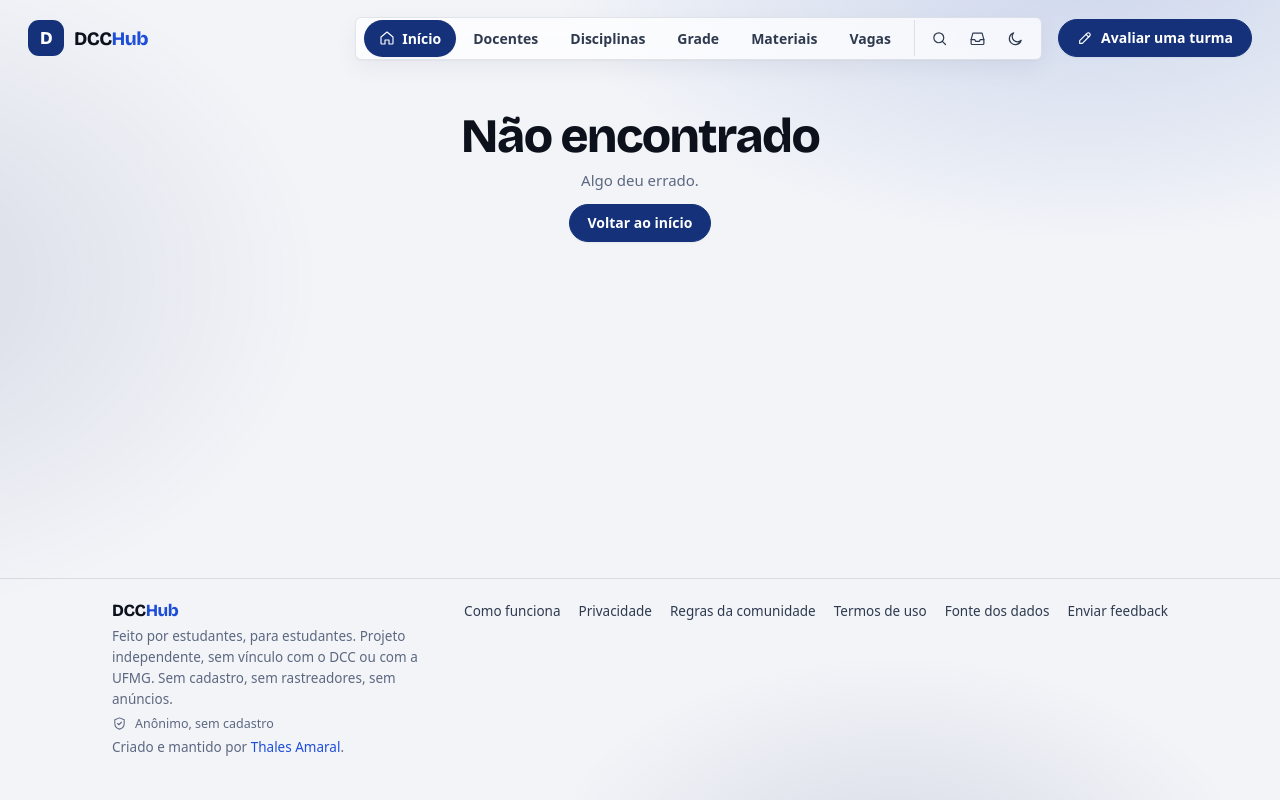
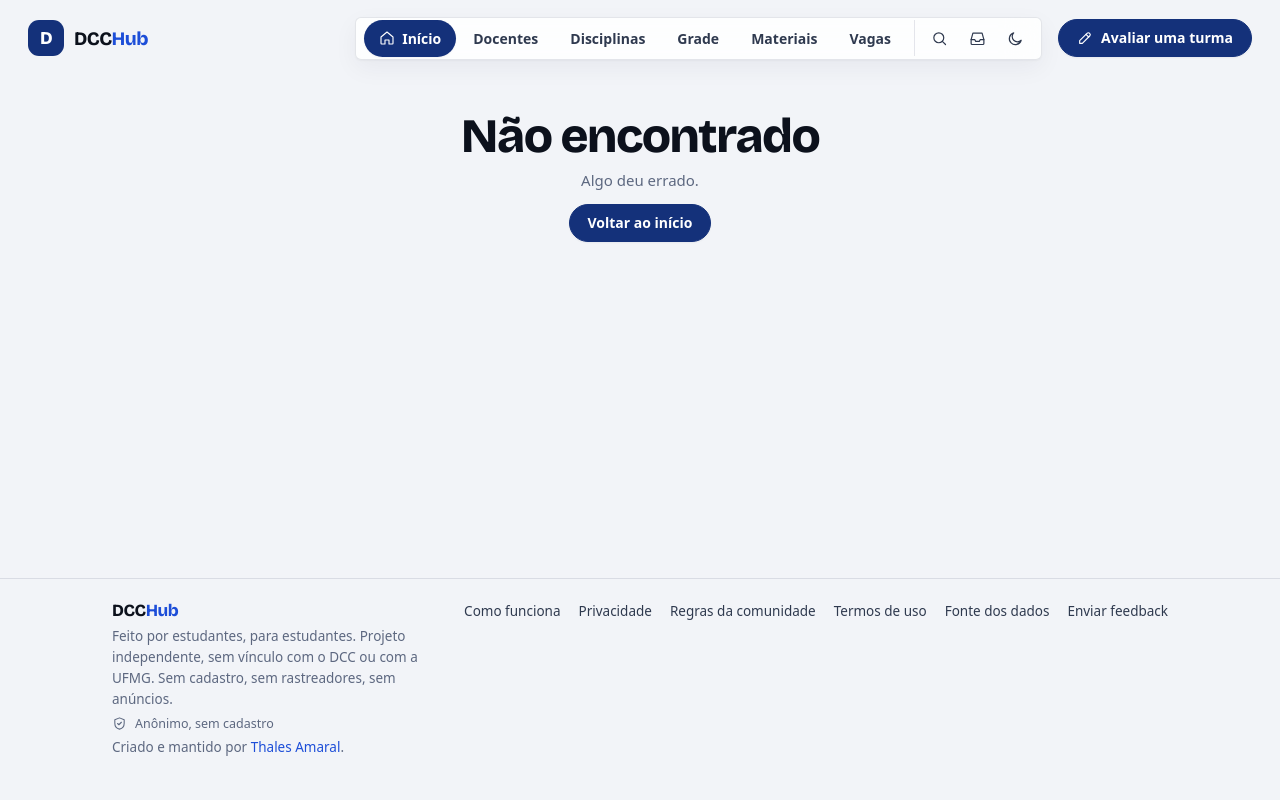
Before and after one commit to amaralthalesalves/dcchub, a plain HTML site: page static/index.html in a window 1280 px wide. Drawn offline with Linux system fonts and the light colour scheme; no server answers.

Commit message:
Visual moderno: fundo liso, sem gradiente; superfícies sólidas e vidro só no que flutua

```diff
--- a/static/index.html
+++ b/static/index.html
@@ -38,7 +38,6 @@
     </defs>
   </svg>
 
-  <div class="ambient" aria-hidden="true"></div>
   <div class="shell">
     <header class="site-header">
       <a class="brand" href="#/" aria-label="DCCHub — início">
--- a/static/style.css
+++ b/static/style.css
@@ -1,5 +1,5 @@
 /* DCCHub — estilos. Fonte de títulos própria (static/fonts), nada externo.
-   Visual azul-noite: azul-escuro e preto, superfícies de vidro translúcido sobre um fundo com brilhos quentes e suaves,
+   Visual azul-noite: azul-escuro e preto, fundo liso, superfícies sólidas e vidro só no que flutua (navegação, filtros, busca),
    navegação em pílula flutuante, títulos grandes. Cor forte só onde carrega informação (notas, avisos, conflitos);
    o acento latte fica para a navegação e as ações. */
 @font-face {
@@ -10,13 +10,11 @@
 }
 :root {
   --bg: #f2f4f8;
-  --glow-1: rgba(56, 96, 190, .20);
-  --glow-2: rgba(20, 40, 90, .12);
-  --surface: rgba(255, 255, 255, .66);
+  --surface: #ffffff;
   --surface-solid: #ffffff;
   --surface-2: rgba(20, 35, 70, .055);
   --surface-3: rgba(20, 35, 70, .11);
-  --glass: rgba(255, 255, 255, .74);
+  --glass: rgba(255, 255, 255, .85);
   --line: rgba(15, 30, 70, .11);
   --line-strong: rgba(15, 30, 70, .21);
   --ink: #0c111c;
@@ -59,9 +57,9 @@
 }
 @media (prefers-color-scheme: dark) {
   :root:not([data-theme="light"]) {
-    --bg: #05070c; --glow-1: rgba(37, 78, 180, .34); --glow-2: rgba(18, 40, 110, .36);
-    --surface: rgba(170, 195, 255, .045); --surface-solid: #0d1220; --surface-2: rgba(170, 195, 255, .07); --surface-3: rgba(170, 195, 255, .12);
-    --glass: rgba(10, 15, 28, .62); --line: rgba(150, 180, 255, .11); --line-strong: rgba(150, 180, 255, .20);
+    --bg: #05070c;
+    --surface: #0b0f19; --surface-solid: #0d1220; --surface-2: rgba(170, 195, 255, .07); --surface-3: rgba(170, 195, 255, .12);
+    --glass: rgba(11, 15, 25, .82); --line: rgba(150, 180, 255, .11); --line-strong: rgba(150, 180, 255, .20);
     --ink: #eaf0fb; --ink-2: #c3cde0; --muted: #8d99b2;
     --primary: #8db4ff; --primary-ink: #05070c; --primary-hover: #adc9ff; --primary-soft: rgba(96, 140, 240, .14); --primary-soft-ink: #b9d0ff;
     --good: #7fcf9c; --good-bg: rgba(70, 160, 110, .16); --good-fill: #47a070; --ok: #e6b85c; --ok-bg: rgba(201, 154, 46, .16); --ok-fill: #c99a2e;
@@ -73,9 +71,9 @@
   }
 }
 :root[data-theme="dark"] {
-  --bg: #05070c; --glow-1: rgba(37, 78, 180, .34); --glow-2: rgba(18, 40, 110, .36);
-    --surface: rgba(170, 195, 255, .045); --surface-solid: #0d1220; --surface-2: rgba(170, 195, 255, .07); --surface-3: rgba(170, 195, 255, .12);
-    --glass: rgba(10, 15, 28, .62); --line: rgba(150, 180, 255, .11); --line-strong: rgba(150, 180, 255, .20);
+  --bg: #05070c;
+    --surface: #0b0f19; --surface-solid: #0d1220; --surface-2: rgba(170, 195, 255, .07); --surface-3: rgba(170, 195, 255, .12);
+    --glass: rgba(11, 15, 25, .82); --line: rgba(150, 180, 255, .11); --line-strong: rgba(150, 180, 255, .20);
     --ink: #eaf0fb; --ink-2: #c3cde0; --muted: #8d99b2;
     --primary: #8db4ff; --primary-ink: #05070c; --primary-hover: #adc9ff; --primary-soft: rgba(96, 140, 240, .14); --primary-soft-ink: #b9d0ff;
     --good: #7fcf9c; --good-bg: rgba(70, 160, 110, .16); --good-fill: #47a070; --ok: #e6b85c; --ok-bg: rgba(201, 154, 46, .16); --ok-fill: #c99a2e;
@@ -91,11 +89,6 @@
 html { -webkit-text-size-adjust: 100%; }
 @media (prefers-reduced-motion: reduce) { *, *::before, *::after { transition: none !important; animation: none !important; } }
 body { margin: 0; background: var(--bg); color: var(--ink); font: 15px/1.55 var(--sans); min-height: 100vh; -webkit-font-smoothing: antialiased; }
-/* brilhos quentes e fixos no lugar das fotos das referências: dão profundidade ao vidro sem competir com o conteúdo */
-.ambient { position: fixed; inset: 0; z-index: -1; pointer-events: none; background:
-  radial-gradient(60vw 50vh at 85% -5%, var(--glow-1), transparent 70%),
-  radial-gradient(50vw 60vh at -10% 35%, var(--glow-2), transparent 70%),
-  radial-gradient(40vw 40vh at 70% 110%, var(--glow-2), transparent 70%); }
 main { outline: none; min-height: 60vh; }
 a { color: var(--primary); text-decoration: none; }
 a:hover { text-decoration: underline; text-underline-offset: 2px; }
```
